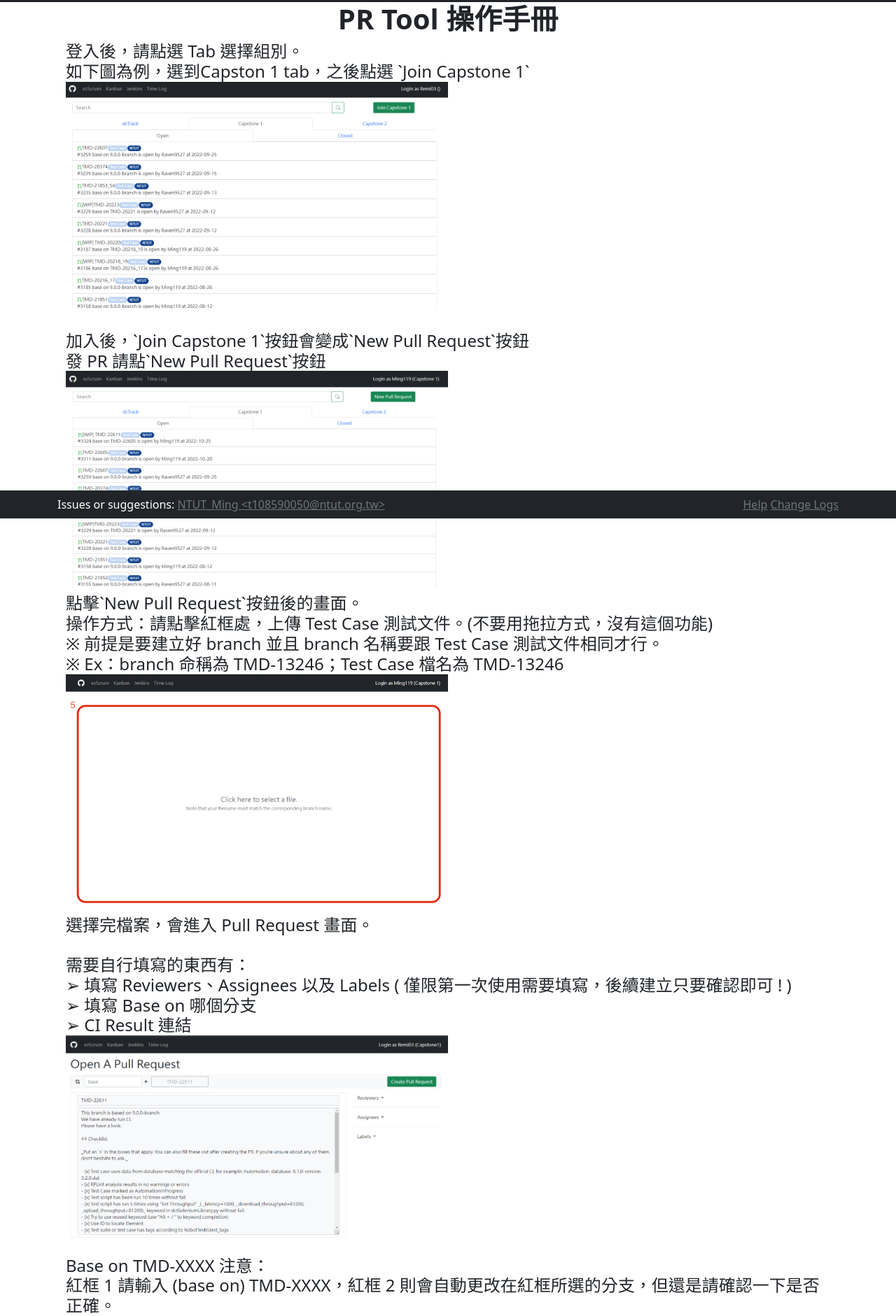
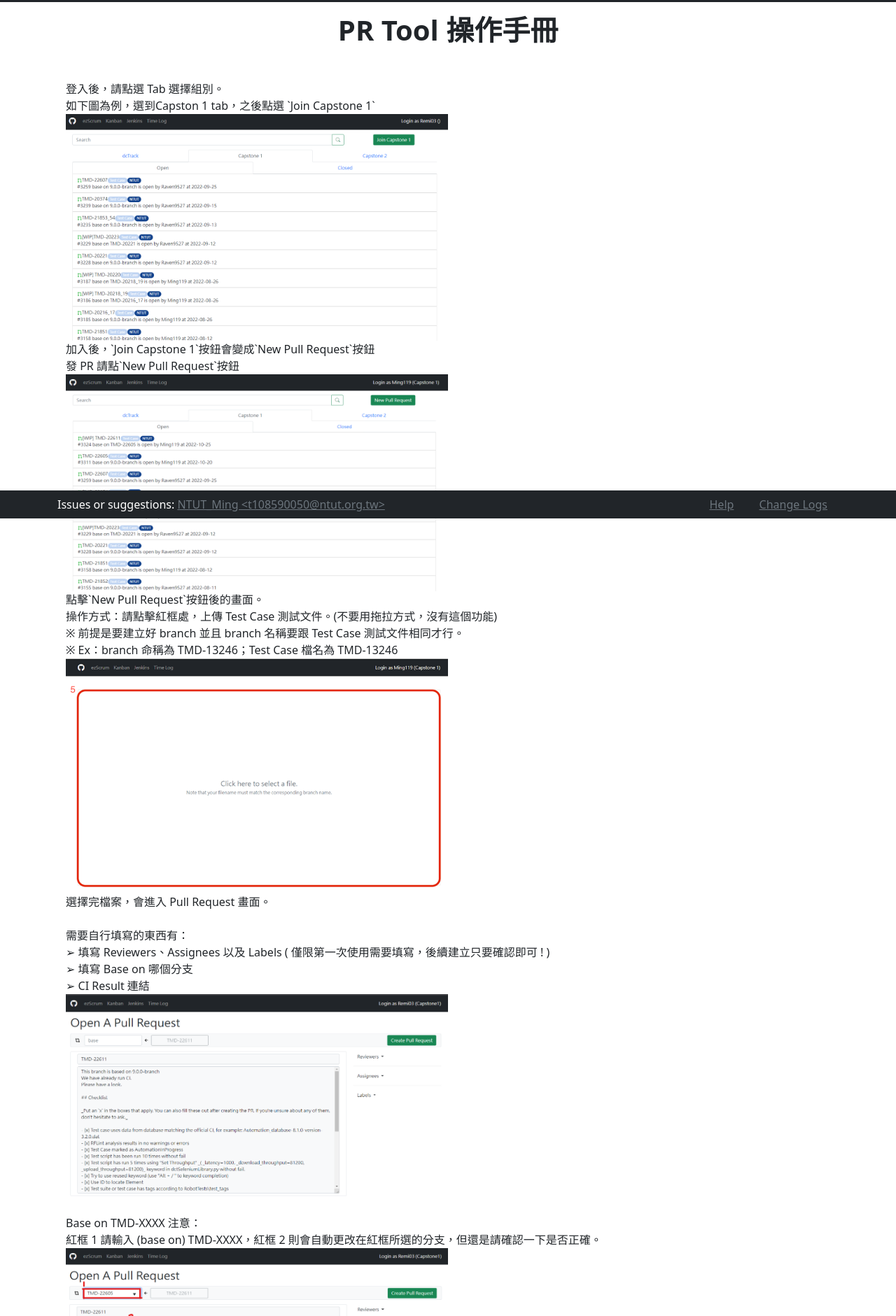
Before and after one commit to Ming119/PR_Tool, a Flask app: template PRTool/templates/help.html in a window 1280 px wide. Shown: the part 59-1940 px from the top of the page at 70% size. Run offline with Flask 2, Linux system fonts and the light colour scheme; the template is opened without the code that fills it, so the values that code supplies are empty.

Commit message:
v1.6 fix bugs

```diff
--- a/PRTool/controllers.py
+++ b/PRTool/controllers.py
@@ -185,7 +185,7 @@ def newPullRequest():
     kwargs["title"] = session.get("fileName").replace(".txt", "")
     kwargs["body"] = base64.b64decode(template.get("content")) \
                         .decode('utf-8') \
-                        .replace('## Your one line summary goes here (additional details go at the end)\n', f'This branch is based on {github.BRANCH}\nWe have already run CI.\nPlease have a look.\n', 1) \
+                        .replace('## Your one line summary goes here (additional details go at the end)\n', f'This branch is based on `{github.BRANCH}`\nWe have already run CI.\nPlease have a look.\n', 1) \
                         .replace('- [ ]', '- [x]') \
                         .replace('If this is a relatively large or complex change, please explain why you chose the solution you did and what alternatives you considered.\n', '', 1) \
                         .replace('\n', '&#13;&#10;') \
--- a/PRTool/templates/base.html
+++ b/PRTool/templates/base.html
@@ -94,8 +94,8 @@
     <div class="container text-white d-flex justify-content-between">
       <span>Issues or suggestions: <a class="text-muted" href="mailto: t108590050@ntut.org.tw">NTUT_Ming &lt;t108590050@ntut.org.tw&gt;</a></span>
       <div>
-        <a class="text-muted" href="{{ url_for('help') }}">Help</a>
-        <a class="text-muted" href="{{ url_for('changeLogs') }}">Change Logs</a>
+        <a class="text-muted mx-3" href="{{ url_for('help') }}">Help</a>
+        <a class="text-muted mx-3" href="{{ url_for('changeLogs') }}">Change Logs</a>
       </div>
     </div>
   </nav>
--- a/PRTool/templates/help.html
+++ b/PRTool/templates/help.html
@@ -4,58 +4,45 @@
 
 {% block main %}
 <div class="container">
-<h1 class="text-center"><b>PR Tool 操作手冊</b></h1>
+<h1 class="text-center fw-bold my-3">PR Tool 操作手冊</h1>
 
-<h4>
-    登入後，請點選 Tab 選擇組別。</br>
-    如下圖為例，選到Capston 1 tab，之後點選 `Join Capstone 1`</br>
-    <img src="/static/images/addTab.png" alt="組別Tab" width="50%"></br>
-</h4>
-</br>
+<div class="my-5">
+    登入後，請點選 Tab 選擇組別。<br/>
+    如下圖為例，選到Capston 1 tab，之後點選 `Join Capstone 1`<br/>
+    <img src="/static/images/addTab.png" alt="組別Tab" width="50%"><br/>
+    加入後，`Join Capstone 1`按鈕會變成`New Pull Request`按鈕<br/>
+    發 PR 請點`New Pull Request`按鈕<br/>
+    <img src="/static/images/addedTab.png" alt="組別Tab" width="50%"><br/>
+    點擊`New Pull Request`按鈕後的畫面。<br/>
+    操作方式：請點擊紅框處，上傳 Test Case 測試文件。(不要用拖拉方式，沒有這個功能)<br/>
+    ※ 前提是要建立好 branch 並且 branch 名稱要跟 Test Case 測試文件相同才行。<br/>
+    ※ Ex：branch 命稱為 TMD-13246；Test Case 檔名為 TMD-13246<br/>
+    <img src="/static/images/update.png" alt="update" width="50%"><br/>
+    選擇完檔案，會進入 Pull Request 畫面。<br/><br/>
 
-<h4>
-    加入後，`Join Capstone 1`按鈕會變成`New Pull Request`按鈕</br>
-    發 PR 請點`New Pull Request`按鈕</br>
-    <img src="/static/images/addedTab.png" alt="組別Tab" width="50%"></br>
-</h4>
+    需要自行填寫的東西有：<br/>
+    ➢ 填寫 Reviewers、Assignees 以及 Labels ( 僅限第一次使用需要填寫，後續建立只要確認即可 ! )<br/>
+    ➢ 填寫 Base on 哪個分支<br/>
+    ➢ CI Result 連結<br/>
+    <img src="/static/images/PR_1.png" alt="PR" width="50%"><br/>
 
-<h4>
-    點擊`New Pull Request`按鈕後的畫面。</br>
-    操作方式：請點擊紅框處，上傳 Test Case 測試文件。(不要用拖拉方式，沒有這個功能)</br>
-    ※ 前提是要建立好 branch 並且 branch 名稱要跟 Test Case 測試文件相同才行。</br>
-    ※ Ex：branch 命稱為 TMD-13246；Test Case 檔名為 TMD-13246</br>
-    <img src="/static/images/update.png" alt="update" width="50%"></br>
-</h4>
+    Base on TMD-XXXX 注意：<br/>
+    紅框 1 請輸入 (base on) TMD-XXXX，紅框 2 則會自動更改在紅框所選的分支，但還是請確認一下是否正確。<br/>
+    <img src="/static/images/PR_2.png" alt="PR" width="50%"><br/>
 
+    測試步驟檔案匯入內容會在這裡：<br/>
+    <img src="/static/images/PR_3.png" alt="PR" width="50%"><br/>
 
-<h4>
-    選擇完檔案，會進入 Pull Request 畫面。</br></br>
+    <b>全部確認完成請按下`Create Pull Request`按鈕，就建立完成囉。</b><br/>
+</div>
 
-    需要自行填寫的東西有：</br>
-    ➢ 填寫 Reviewers、Assignees 以及 Labels ( 僅限第一次使用需要填寫，後續建立只要確認即可 ! )</br>
-    ➢ 填寫 Base on 哪個分支</br>
-    ➢ CI Result 連結</br>
-    <img src="/static/images/PR_1.png" alt="PR" width="50%"></br>
+<div class="my-5">
+    <h1 class="fw-bold">Q & A</h1>
+    Q1. 為什麼沒有或不能登出的功能？<br/>
+    A1. 不好意思。由於 GitHub 的問題，所以登出功能沒有辦法成功實現，但無須擔心有設置一天後自動登出。<br/><br/>
 
-    Base on TMD-XXXX 注意：</br>
-    紅框 1 請輸入 (base on) TMD-XXXX，紅框 2 則會自動更改在紅框所選的分支，但還是請確認一下是否正確。</br>
-    <img src="/static/images/PR_2.png" alt="PR" width="50%"></br>
-
-    測試步驟檔案匯入內容會在這裡：</br>
-    <img src="/static/images/PR_3.png" alt="PR" width="50%"></br>
-
-    <b>全部確認完成請按下`Create Pull Request`按鈕，就建立完成囉。</b></br>
-</h4></br></br></br></br>
-
-<h1>
-    </b>Q & A</b>
-</h1>
-<h4>
-    Q1. 為什麼沒有或不能登出的功能？</br>
-    A1. 不好意思。由於 GitHub 的問題，所以登出功能沒有辦法成功實現，但無須擔心有設置一天後自動登出。</br></br>
-
-    Q2. 為什麼檔案不能用拖拉的方式。</br>
-    A2. 還尚未改善這個問題，請耐心等待更新 </br>
-</h4>
+    Q2. 為什麼檔案不能用拖拉的方式。<br/>
+    A2. 還尚未改善這個問題，請耐心等待更新 <br/>
+</div>
 </div>
 {% endblock %}
```
